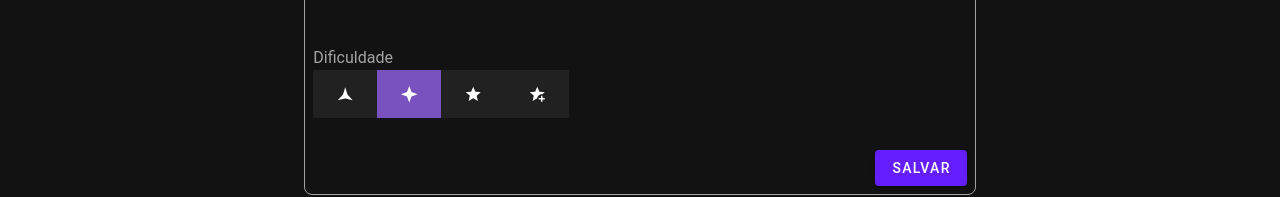
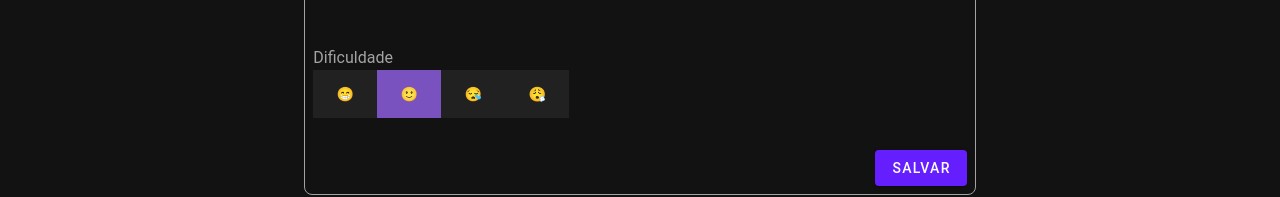
Before and after one commit to ploissken/dd-track, a Vue app: page /create-task in a window 1280 px wide. Shown: the part 643-840 px from the top of the page. Built offline with nearby package versions, Linux system fonts and the light colour scheme.

Commit message:
remove mdicons dependency

```diff
--- a/src/components/containers/CreateTaskContainer.vue
+++ b/src/components/containers/CreateTaskContainer.vue
@@ -61,21 +61,10 @@
                   rounded="0"
                   group
                 >
-                  <v-btn value="0.1">
-                    <v-icon>mdi-star-three-points</v-icon>
-                  </v-btn>
-
-                  <v-btn value="1">
-                    <v-icon>mdi-star-four-points</v-icon>
-                  </v-btn>
-
-                  <v-btn value="1.5">
-                    <v-icon>mdi-star</v-icon>
-                  </v-btn>
-
-                  <v-btn value="2">
-                    <v-icon>mdi-star-plus</v-icon>
-                  </v-btn>
+                  <v-btn value="0.1"> 😁 </v-btn>
+                  <v-btn value="1"> 🙂 </v-btn>
+                  <v-btn value="1.5"> 😪 </v-btn>
+                  <v-btn value="2"> 😮‍💨 </v-btn>
                 </v-btn-toggle>
               </v-col>
               <v-col cols="12" class="d-flex justify-end">
@@ -83,8 +72,9 @@
                   color="deep-purple-accent-3"
                   :loading="loading"
                   type="submit"
-                  >Salvar</v-btn
                 >
+                  Salvar
+                </v-btn>
               </v-col>
             </v-row>
           </v-card>
@@ -97,9 +87,7 @@
       location="top"
       color="deep-purple-accent-4"
     >
-      <v-icon>mdi-check</v-icon>
-
-      Task criada!
+      ✅ Task criada!
     </v-snackbar>
   </v-container>
 </template>
```
Also changed, not shown: src/plugins/vuetify.ts (+5 -6 lines).
